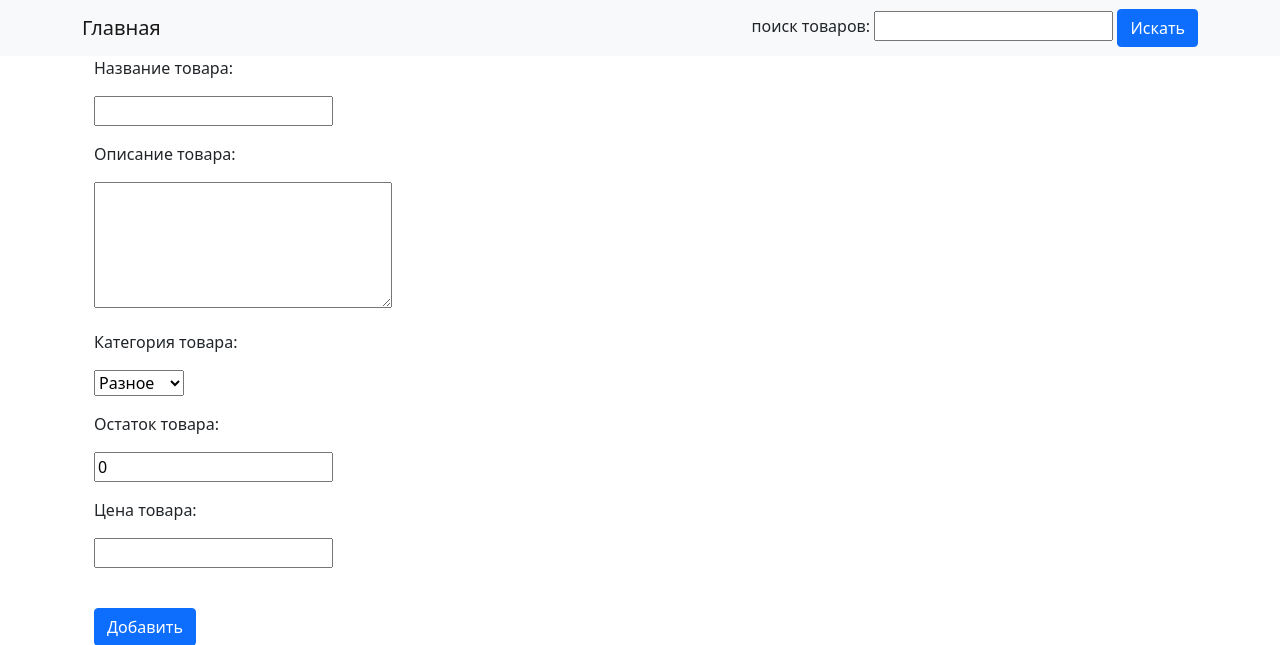
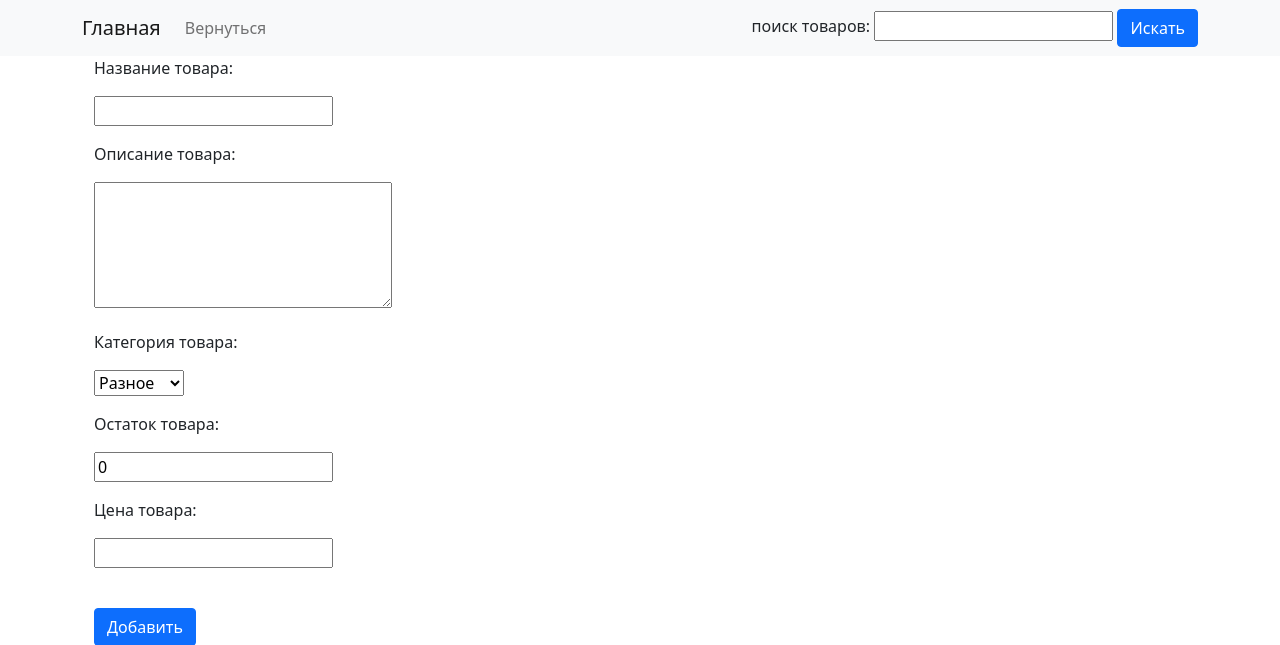
Before and after one commit to faralost/Simple-Online-Shop, a Django app: page /product/add/ in a window 1280 px wide. Shown: the top 645 px of the page. Run offline with Django 4.2, Linux system fonts and the light colour scheme; some libraries are stand-ins or nearby versions.

Commit message:
added request.META.HTTP_REFERER so that it redirects you to page from where user came

```diff
--- a/productsapp/templates/product_add.html
+++ b/productsapp/templates/product_add.html
@@ -2,7 +2,11 @@
 
 {% block title %}{{ title }}{% endblock %}
 
-{% block nav %}{% endblock %}
+{% block nav %}
+    <li class="nav-item">
+        <a class="nav-link" href="{{ request.META.HTTP_REFERER }}">Вернуться</a>
+    </li>
+{% endblock %}
 
 {% block content %}
     <div class="container">
--- a/productsapp/templates/product_delete.html
+++ b/productsapp/templates/product_delete.html
@@ -10,7 +10,7 @@
         <form action="{% url 'product_delete' product.pk %}" method="POST">
             {% csrf_token %}
             <button type="submit" class="btn btn-primary">Удалить</button><br>
-            <br><p><a class="btn btn-primary" href="{% url "index" %}">Не удалять</a></p>
+            <br><p><a class="btn btn-primary" href="{{ request.META.HTTP_REFERER }}">Не удалять</a></p>
         </form>
     </div>
 {% endblock %}
--- a/productsapp/templates/product_update.html
+++ b/productsapp/templates/product_update.html
@@ -4,7 +4,7 @@
 
 {% block nav %}
     <li class="nav-item">
-        <a class="nav-link" href="{{ product.get_absolute_url }}">Вернуться к товару</a>
+        <a class="nav-link" href="{{ request.META.HTTP_REFERER }}">Вернуться</a>
     </li>
 {% endblock %}
 
--- a/productsapp/views.py
+++ b/productsapp/views.py
@@ -60,6 +60,7 @@ class ProductsByCategory(ListView):
     model = Product
     template_name = 'index.html'
     context_object_name = 'products'
+    paginate_by = 10
 
     def get_queryset(self):
         return Product.objects.filter(category=self.kwargs['category'], balance__gt=0).order_by('name')
```
